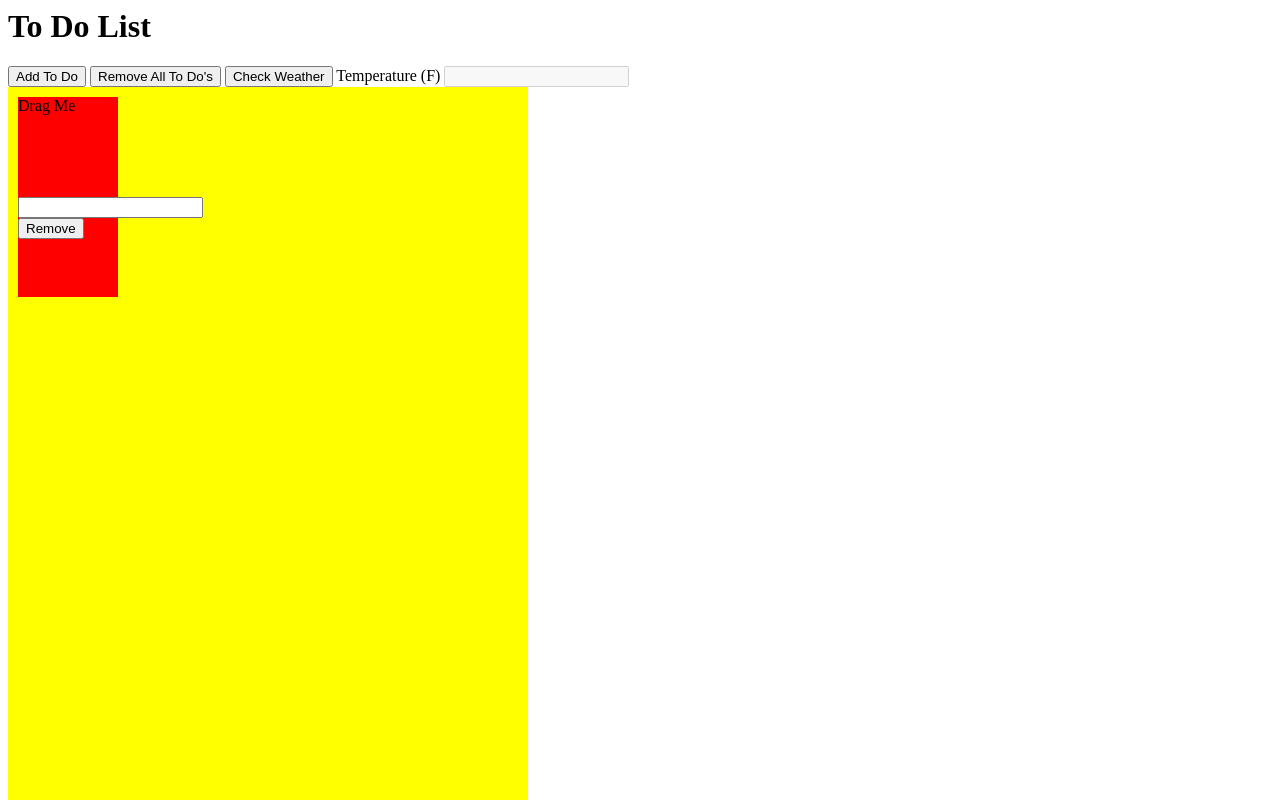
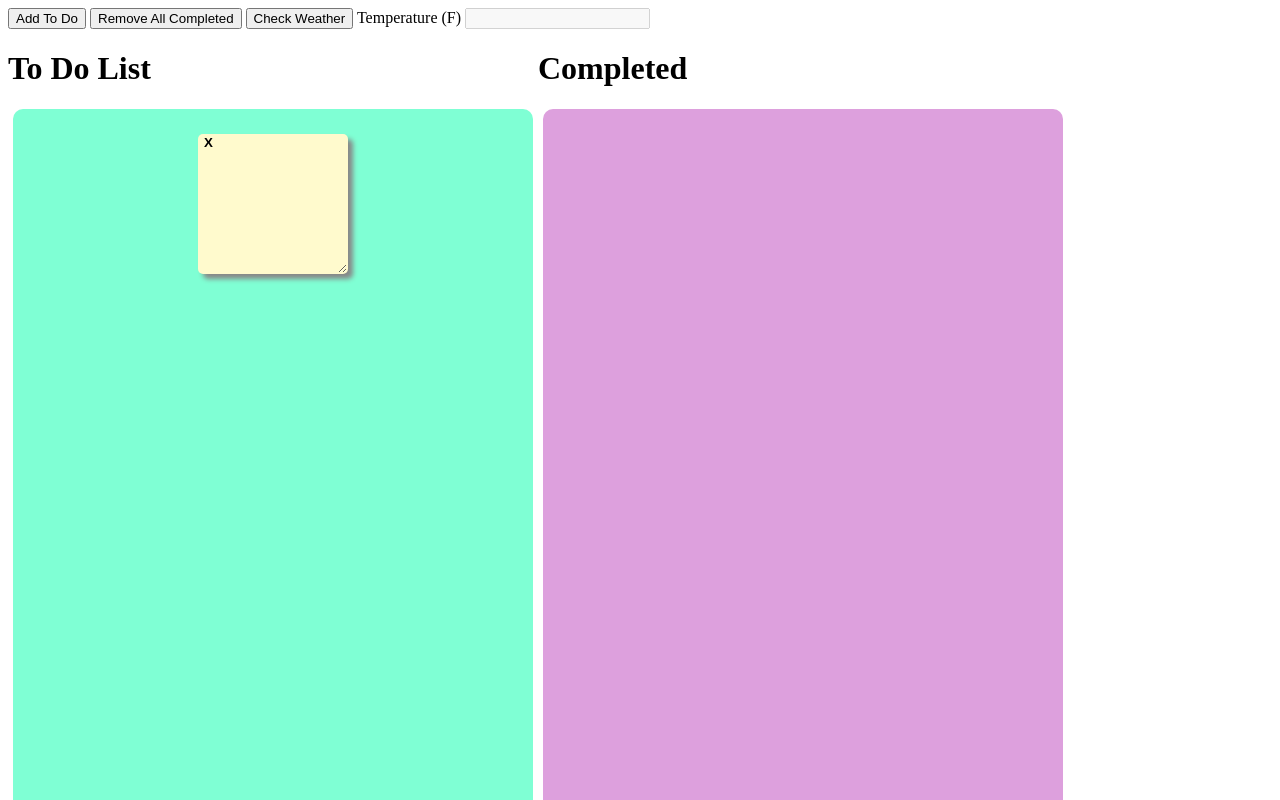
Before and after one commit to idannyou/DOMinate, a plain HTML site: page todo.html in a window 1280 px wide. Both pictures are taken after a click on the button "Add To Do". Shown: the top 800 px of the page. Drawn offline with Linux system fonts and the light colour scheme.

Commit message:
Add styling

```diff
--- a/css/to_do.css
+++ b/css/to_do.css
@@ -1,21 +1,59 @@
 #to-dos {
+  display: flex;
+  flex-wrap: wrap;
+  justify-content: center;
   width: 500px;
   height: 750px;
-  background: yellow;
+  background: #7FFFD4;
   margin-bottom: 10px;
   padding: 10px;
+  margin: 5px;
+  border-radius: 10px;
 }
 
 #finish {
+  display: flex;
+  flex-wrap: wrap;
+  justify-content: center;
   width: 500px;
   height: 750px;
-  background: green;
+  background: #DDA0DD;
   margin-bottom: 10px;
   padding: 10px;
+  margin: 5px;
+  border-radius: 10px;
 }
 
 #draggable{
-  width: 100px;
-  height: 100px;
-  background: red;
+  background: transparent;
+  margin: 10px;
+  height: 150px;
+  display: flex;
+  flex-direction: column;
+  position: relative;
 }
+
+#draggable textarea{
+  width: 150px;
+  height: 150px;
+  background: #FFFACD;
+  border: 1px solid transparent;
+  border-radius: 5px;
+  margin: 5px;
+  padding: 15px;
+  box-shadow: 5px 5px 5px #888888;
+}
+
+#draggable button{
+  position: absolute;
+  z-index: 2;
+  background: none;
+  border: none;
+  font-weight: bold;
+  top: 5px;
+  left: 5px;
+}
+
+.dragndrop{
+  display: flex;
+}
--- a/lib/todo.js
+++ b/lib/todo.js
@@ -12,30 +12,23 @@ DOMinate(() => {
   document.addEventListener('drop', (event) => handleDrop(event));
 });
 
-// const addToDo = function(){
-//   let eleLi = document.createElement('li');
-//   DOMinate(eleLi).append(addInputButton());
-//   DOMinate(eleLi).append(deleteButton());
-//   DOMinate('ul').append(eleLi);
-// };
 const addToDo = function(){
   let eleLi = document.createElement('div');
   DOMinate(eleLi).attr({id:'draggable', draggable: true});
+  DOMinate(eleLi).append(deleteButton());
   DOMinate(eleLi).append(addInputButton());
-  DOMinate(eleLi).append(deleteButton());
   DOMinate('#to-dos').append(eleLi);
 };
 
 const addInputButton = function(){
-  let eleInput = document.createElement('input');
-  DOMinate(eleInput).attr('type', 'text');
+  let eleInput = document.createElement('textarea');
   return eleInput;
 };
 
 const deleteButton = function(){
   let buttonEle = document.createElement('button');
   DOMinate(buttonEle).addClass('delete');
-  buttonEle.innerHTML = 'Remove';
+  buttonEle.innerHTML = 'X';
   DOMinate(buttonEle).on('click', () => deleteToDo());
   return buttonEle;
 };
@@ -65,7 +58,6 @@ const getWeather = function(pos){
 
 const parseWeather = function(data){
   let dataJSON = JSON.parse(data);
-  console.log(dataJSON)
   let weatherIcon = dataJSON.weather[0].icon;
   let temperature = DOMinate('#weather');
   let icon = DOMinate('#weather-img');
@@ -75,7 +67,7 @@ const parseWeather = function(data){
 };
 
 const clearAllToDo = function(){
-  DOMinate('.todo').empty();
+  DOMinate('#finish').empty();
 };
 
 let dragged;
--- a/todo.html
+++ b/todo.html
@@ -3,18 +3,17 @@
 <link rel="stylesheet" href="./css/to_do.css"/>
 
 <div>
+  <title>
+    To Do's
+  </title>
 
-  <h1> To Do List </h1>
-  <ul class='todo'>
-
-  </ul>
 
   <button class='add-to-do'>
     Add To Do
   </button>
 
   <button class='finish-all'>
-    Remove All To Do's
+    Remove All Completed
   </button>
 
   <button class='get-weather'>
@@ -30,13 +29,18 @@
     <img src="" id='weather-img'/>
   </label>
 
-  <div class='dropzone' id='to-dos'>
-    <div id='draggable' draggable='true'>
-      Drag Me
+  <div class='dragndrop'>
+    <div>
+      <h1> To Do List </h1>
+      <div class='dropzone' id='to-dos'>
+      </div>
+    </div>
+
+    <div>
+      <h1> Completed </h1>
+      <div class='dropzone' id='finish'>
+      </div>
     </div>
   </div>
 
-  <div class='dropzone' id='finish'>
-  </div>
-
 </div>
```
